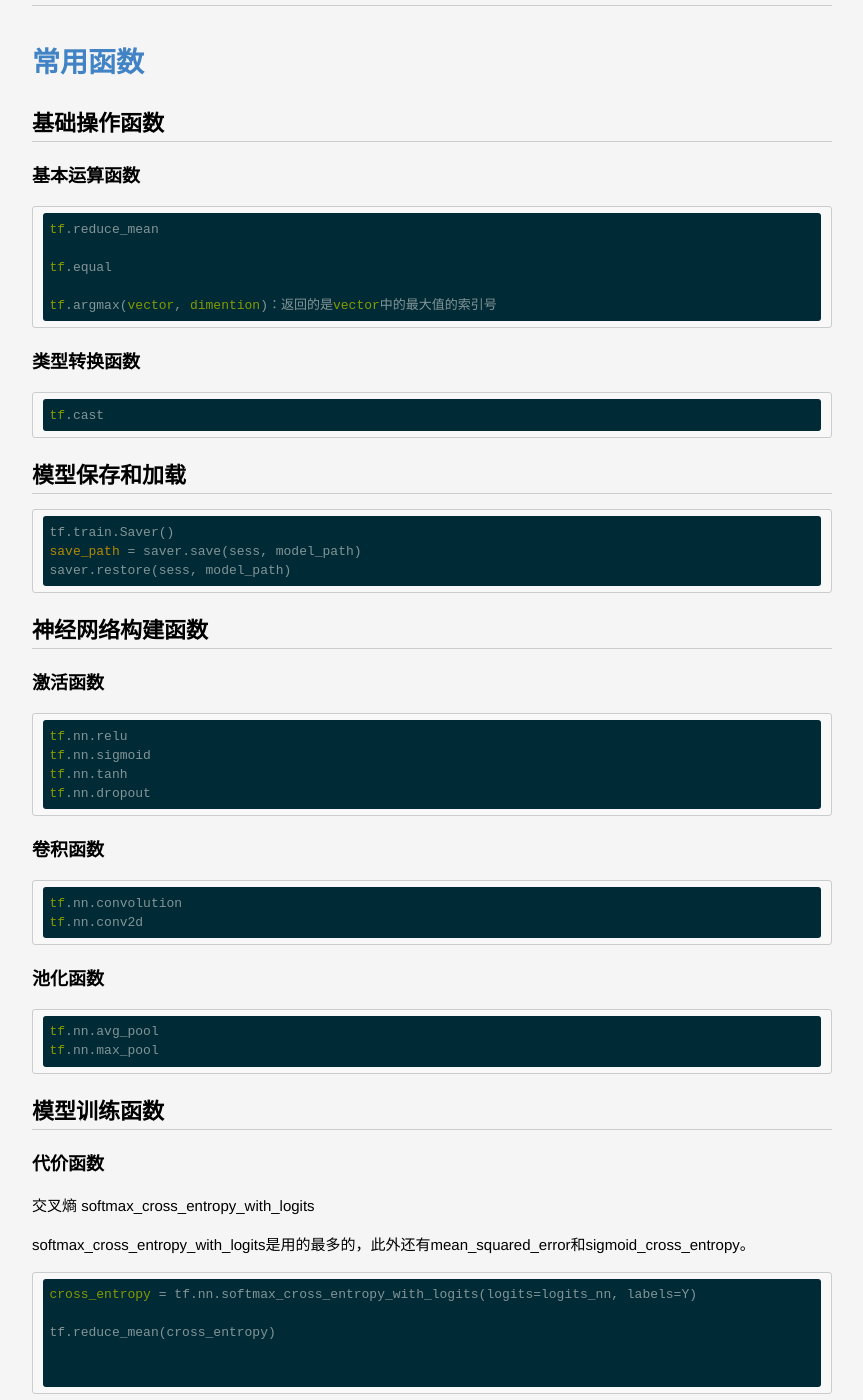
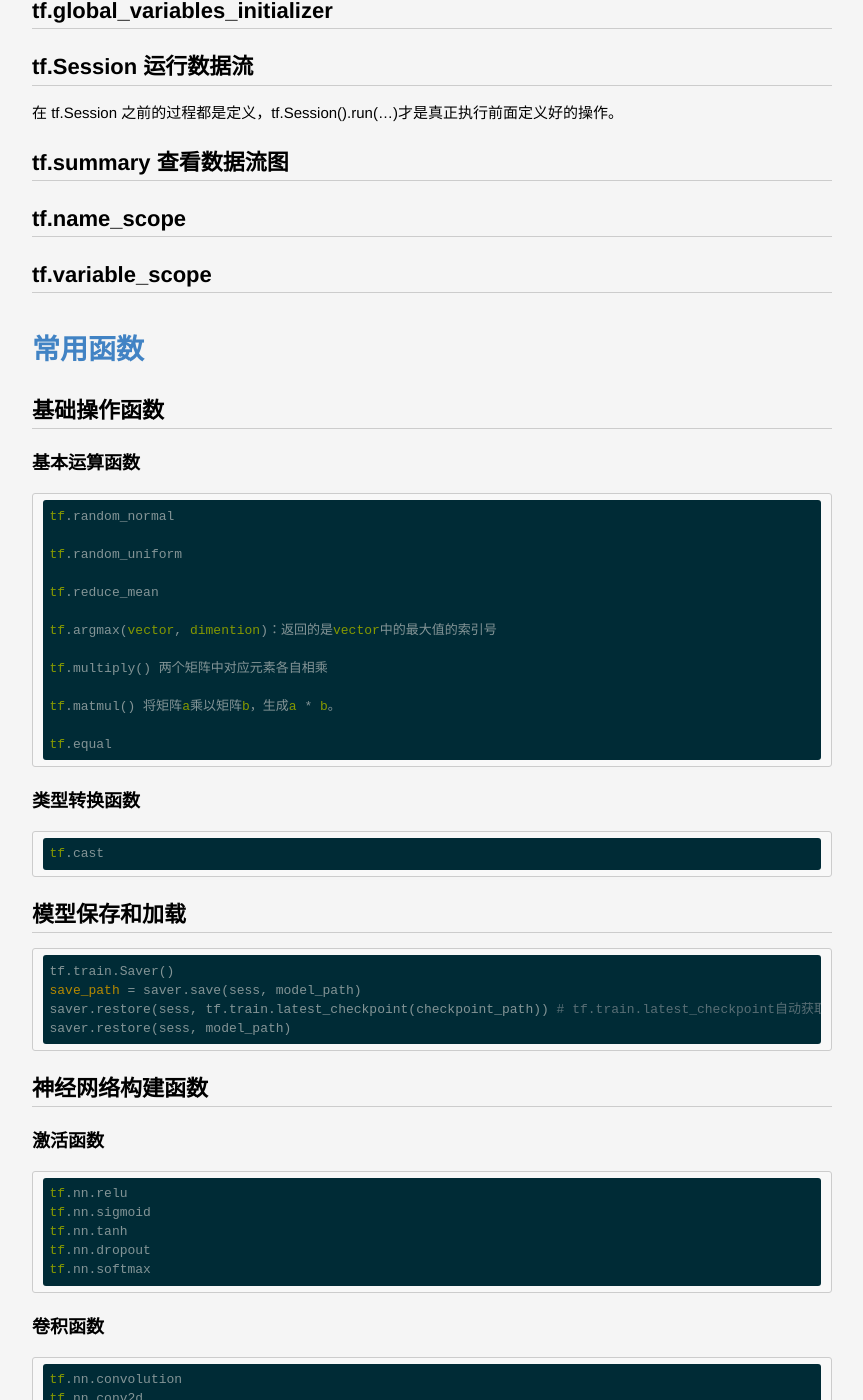
Before and after one commit to lucky521/blog, a Jekyll site: the page built from _posts/2017-10-26-tensorflow.markdown, in a window 1280 px wide and 1400 px high, scrolled down 3418 px. Shown: the whole window, without its empty margins (208-1071 px from the left). Built offline with Jekyll 4.4.1, drawn with Linux system fonts in a browser that asks for light colours; some of the changed text lies outside the part shown.

Commit message:
update blog

````diff
--- a/_posts/2017-02-14-jupternotebook.markdown
+++ b/_posts/2017-02-14-jupyter-notebook.markdown
@@ -1,6 +1,9 @@
 
 # This is jupyter notebook
 
+ipynb文件既是笔记、又是代码，这对于边学边练的方式非常非常有用。
+
+Jupyter notebook, 前身是IPython notebook。
 
 jupyter notebook 将python和markdown结合在同一个文本文件。ipynb文件在呈现的时候既会按markdown格式呈现出文字段落、python代码，同时又会按顺序试试执行代码，将print的结果输出出来。
 
--- a/_posts/2017-10-26-tensorflow.markdown
+++ b/_posts/2017-10-26-tensorflow.markdown
@@ -89,21 +87,28 @@ https://www.tensorflow.org/serving/serving_basic
 
 # 重要的元素
 
+## tf.constant
+
 ## tf.Variable 参数
 
 Variable 代表着模型中的参数，算法的核心目的是在训练参数。
-
 
 ## tf.placeholder 可变输入
 
 在构建模型的时候没必要先把数据写好，先用tf.placeholder把数据类型确定就行。在真正session执行的时候再用feed_dict把输入填进去就好。
 
+
+## tf.global_variables_initializer
+
 ## tf.Session 运行数据流
 
 在 tf.Session 之前的过程都是定义，tf.Session().run(...)才是真正执行前面定义好的操作。
 
+## tf.summary 查看数据流图
 
-## tf.summary 查看数据流图
+## tf.name_scope
+
+## tf.variable_scope
 
 
 
@@ -117,11 +122,19 @@ Variable 代表着模型中的参数，算法的核心目的是在训练参数
 ### 基本运算函数
 
 ```
+tf.random_normal
+
+tf.random_uniform
+
 tf.reduce_mean
 
+tf.argmax(vector, dimention)：返回的是vector中的最大值的索引号
+
+tf.multiply() 两个矩阵中对应元素各自相乘
+
+tf.matmul() 将矩阵a乘以矩阵b，生成a * b。
+
 tf.equal
-
-tf.argmax(vector, dimention)：返回的是vector中的最大值的索引号
 ```
 
 ### 类型转换函数
@@ -135,10 +148,9 @@ tf.cast
 ```
 tf.train.Saver()
 save_path = saver.save(sess, model_path)
+saver.restore(sess, tf.train.latest_checkpoint(checkpoint_path)) # tf.train.latest_checkpoint自动获取最后一次保存的模型
 saver.restore(sess, model_path)
 ```
-
-
 
 
 ## 神经网络构建函数
@@ -150,6 +162,7 @@ tf.nn.relu
 tf.nn.sigmoid
 tf.nn.tanh
 tf.nn.dropout
+tf.nn.softmax
 ```
 
 ### 卷积函数
@@ -167,15 +180,13 @@ tf.nn.max_pool
 ```
 
 
-
-
 ## 模型训练函数
 
-### 代价函数
+### 损失函数
 
-交叉熵 softmax_cross_entropy_with_logits
+交叉熵损失函数 softmax_cross_entropy_with_logits
 
-softmax_cross_entropy_with_logits是用的最多的，此外还有mean_squared_error和sigmoid_cross_entropy。
+softmax_cross_entropy_with_logits 是用的最多的，此外还有mean_squared_error和sigmoid_cross_entropy。
 
 ```
 cross_entropy = tf.nn.softmax_cross_entropy_with_logits(logits=logits_nn, labels=Y)
@@ -185,7 +196,6 @@ tf.reduce_mean(cross_entropy)
 
 ```
 
-
 ### 优化器函数
 
 ```
@@ -193,6 +203,8 @@ tf.train.AdamOptimizer
 
 tf.train.GradientDescentOptimizer
 ```
+
+
 
 
 
--- a/_posts/2017-12-21-cnn.markdown
+++ b/_posts/2017-12-21-cnn.markdown
@@ -58,7 +58,6 @@ The Flatten layer is a utility layer that flattens an input of shape n * c * h *
 
 
 # 典型的卷积神经网络模型
-
 
 ## LeNet
 
````
Also changed, not shown: other parts of _posts/2017-10-26-tensorflow.markdown (+1 -2 lines), other parts of _posts/2017-12-21-cnn.markdown (+1 -1 lines), _posts/2017-06-14-deep-learning.markdown (+7 -4 lines), _posts/2018-04-18-feature-engineering.markdown (+8 -3 lines).
